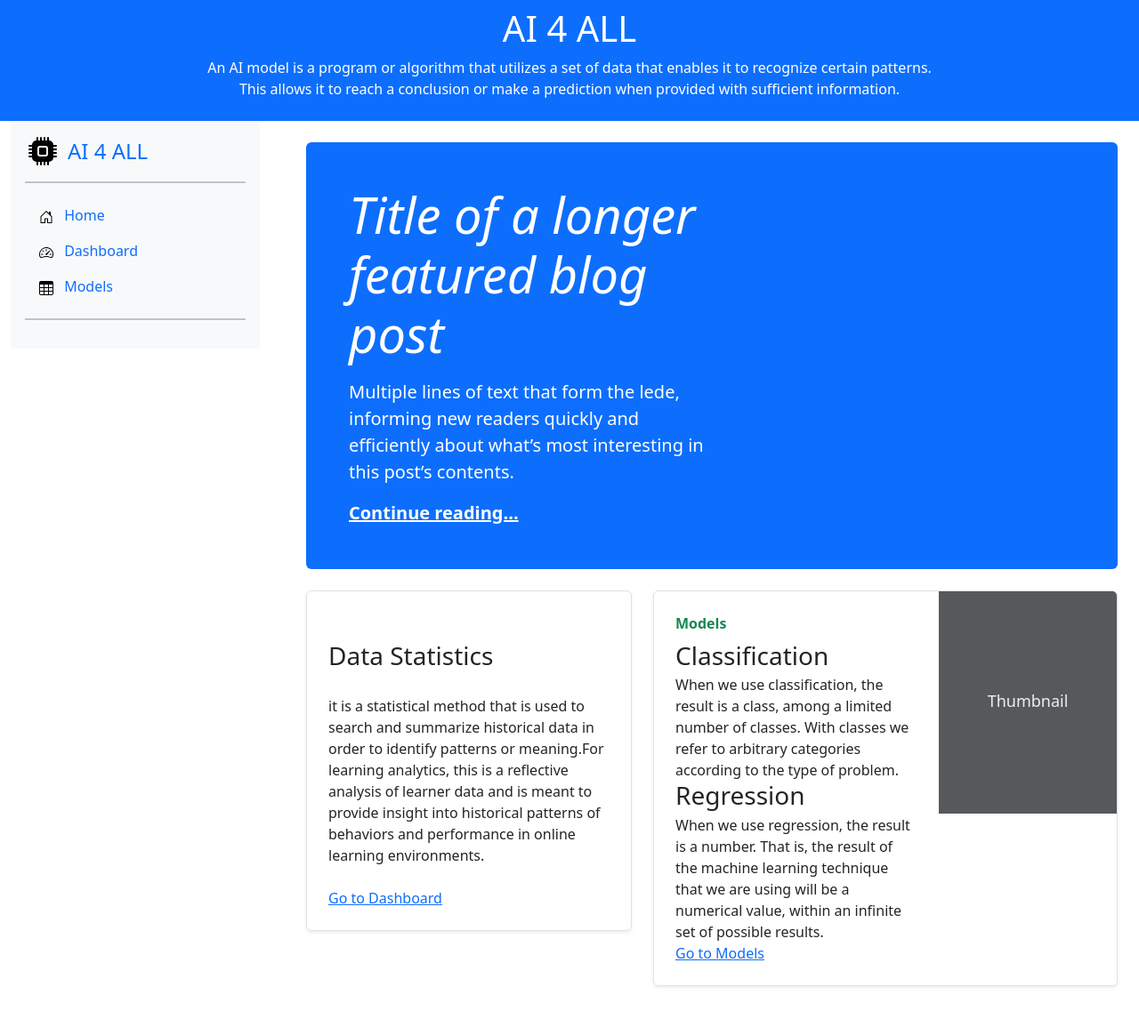
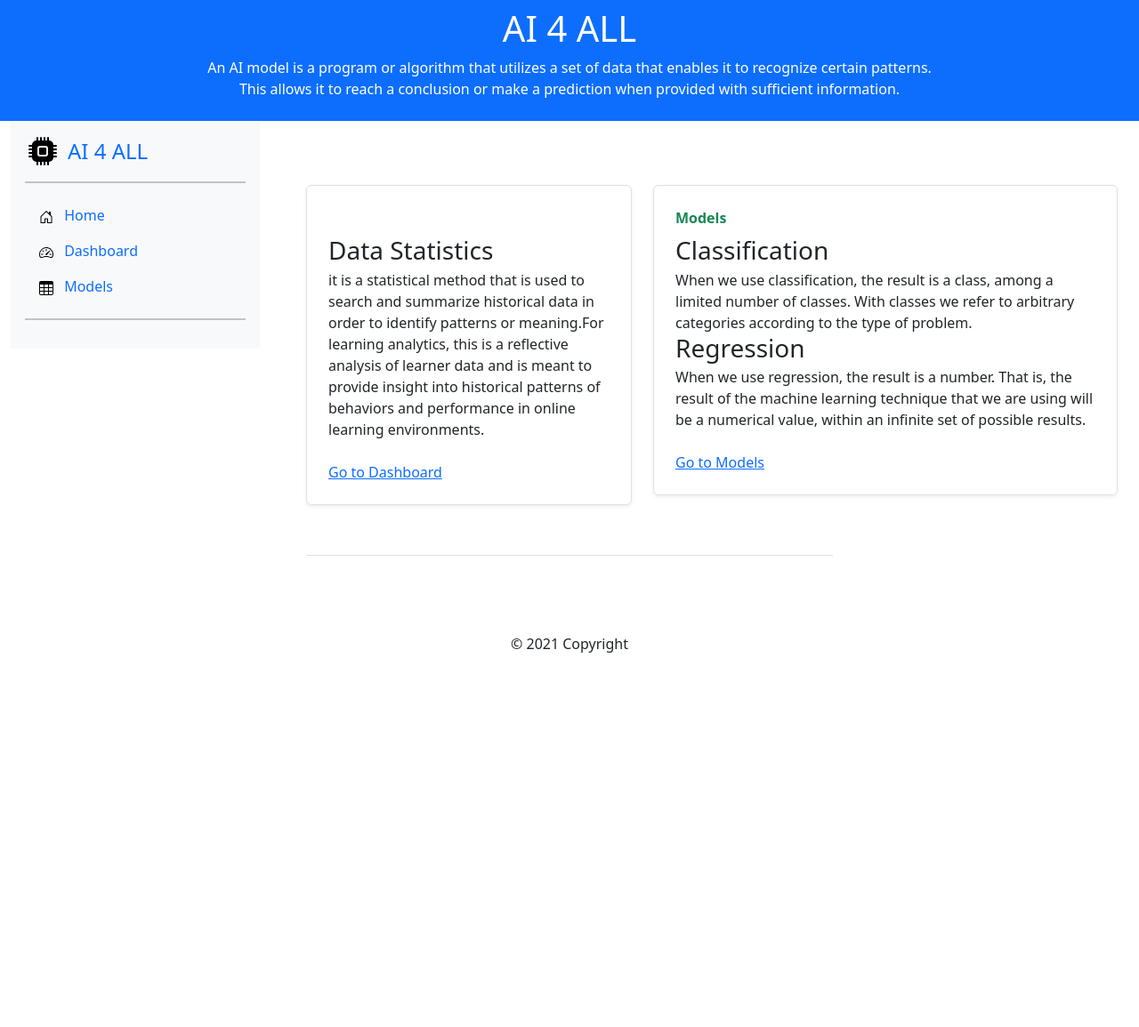
Before and after one commit to juandanovo/AI4all, a Django app: page /base2/ in a window 1280 px wide. Shown: the top 1155 px of the page at 89% size. After the commit the page ends 734 px from the top, so only its background shows below. Run offline with Django 3.2, Linux system fonts and the light colour scheme; some libraries are stand-ins or nearby versions.

Commit message:
update frontend base2

```diff
--- a/AI4all/templates/base2.html
+++ b/AI4all/templates/base2.html
@@ -77,20 +77,21 @@
 </div>
 
 <main class="container">
-  <div class="p-4 p-md-5 mb-4 text-white rounded bg-primary">
+  <br><br>
+  <!-- <div class="p-4 p-md-5 mb-4 text-white rounded bg-primary">
     <div class="col-md-6 px-0">
       <h1 class="display-4 fst-italic">Title of a longer featured blog post</h1>
       <p class="lead my-3">Multiple lines of text that form the lede, informing new readers quickly and efficiently about what’s most interesting in this post’s contents.</p>
       <p class="lead mb-0"><a href="#" class="text-white fw-bold">Continue reading...</a></p>
     </div>
-  </div>
+  </div> -->
 
   <div class="row mb-2">
     <div class="col-md-5">
       <div class="row g-0 border rounded overflow-hidden flex-md-row mb-4 shadow-sm h-md-250 position-relative">
         <div class="col p-4 d-flex flex-column position-static">
           <strong class="d-inline-block mb-2 text-primary"><br></strong>
-          <h3 class="mb-0">Data Statistics</h3><br>
+          <h3 class="mb-0">Data Statistics</h3>
           <div class="mb-1 text-muted"></div>
           <p class="card-text mb-auto">it is a statistical method that is used to search and summarize historical data in order to identify
             patterns or meaning.For learning analytics, this is a reflective analysis of learner data and is meant to provide insight into
@@ -114,26 +115,26 @@
              <h3 class="mb-0">Regression</h3>
              <div class="mb-1 text-muted"></div>
              <p class="mb-auto">When we use regression, the result is a number. That is, the result of the machine learning technique that we
-                are using will be a numerical value, within an infinite set of possible results.</p>
+                are using will be a numerical value, within an infinite set of possible results.</p><br>
           <a href="/home" class="stretched-link">Go to Models</a>
         </div>
         <div class="col-auto d-none d-lg-block">
-          <svg class="bd-placeholder-img" width="200" height="250" xmlns="http://www.w3.org/2000/svg" role="img" aria-label="Placeholder: Thumbnail" preserveAspectRatio="xMidYMid slice" focusable="false"><title>Placeholder</title><rect width="100%" height="100%" fill="#55595c"/><text x="50%" y="50%" fill="#eceeef" dy=".3em">Thumbnail</text></svg>
+          <!-- <svg class="bd-placeholder-img" width="200" height="250" xmlns="http://www.w3.org/2000/svg" role="img" aria-label="Placeholder: Thumbnail" preserveAspectRatio="xMidYMid slice" focusable="false"><title>Placeholder</title><rect width="100%" height="100%" fill="#55595c"/><text x="50%" y="50%" fill="#eceeef" dy=".3em">Thumbnail</text></svg> -->
 
         </div>
       </div>
     </div>
   </div>
 
-  <!-- <div class="row g-5">
+  <div class="row g-5">
     <div class="col-md-8">
       <h3 class="pb-4 mb-4 fst-italic border-bottom">
-        From the Firehose
+
       </h3>
 
-      <article class="blog-post">
-        <h2 class="blog-post-title">Sample blog post</h2>
-        <p class="blog-post-meta">January 1, 2021 by <a href="#">Mark</a></p>
+      <!-- <article class="blog-post">
+        <h2 class="blog-post-title"></h2>
+        <p class="blog-post-meta"> <a href="#"></a></p>
 
         <p>This blog post shows a few different types of content that’s supported and styled with Bootstrap. Basic typography, lists, tables, images, code, and more are all supported as expected.</p>
         <hr>
@@ -183,9 +184,9 @@
         <p>This is some additional paragraph placeholder content. It has been written to fill the available space and show how a longer snippet of text affects the surrounding content. We'll repeat it often to keep the demonstration flowing, so be on the lookout for this exact same string of text.</p>
         <pre><code>Example code block</code></pre>
         <p>This is some additional paragraph placeholder content. It's a slightly shorter version of the other highly repetitive body text used throughout.</p>
-      </article>
+      </article> -->
 
-      <article class="blog-post">
+      <!-- <article class="blog-post">
         <h2 class="blog-post-title">Another blog post</h2>
         <p class="blog-post-meta">December 23, 2020 by <a href="#">Jacob</a></p>
 
@@ -231,9 +232,9 @@
         </table>
 
         <p>This is some additional paragraph placeholder content. It's a slightly shorter version of the other highly repetitive body text used throughout.</p>
-      </article>
+      </article> -->
 
-      <article class="blog-post">
+      <!-- <article class="blog-post">
         <h2 class="blog-post-title">New feature</h2>
         <p class="blog-post-meta">December 14, 2020 by <a href="#">Chris</a></p>
 
@@ -244,24 +245,24 @@
           <li>Third list item to close it out</li>
         </ul>
         <p>This is some additional paragraph placeholder content. It's a slightly shorter version of the other highly repetitive body text used throughout.</p>
-      </article>
+      </article> -->
 
-      <nav class="blog-pagination" aria-label="Pagination">
+      <!-- <nav class="blog-pagination" aria-label="Pagination">
         <a class="btn btn-outline-primary" href="#">Older</a>
         <a class="btn btn-outline-secondary disabled">Newer</a>
-      </nav>
+      </nav> -->
 
     </div>
 
     <div class="col-md-4">
       <div class="position-sticky" style="top: 2rem;">
-        <div class="p-4 mb-3 bg-light rounded">
+        <!-- <div class="p-4 mb-3 bg-light rounded">
           <h4 class="fst-italic">About</h4>
           <p class="mb-0">Customize this section to tell your visitors a little bit about your publication, writers, content, or something else entirely. Totally up to you.</p>
-        </div>
+        </div> -->
 
         <div class="p-4">
-          <h4 class="fst-italic">Archives</h4>
+          <!-- <h4 class="fst-italic">Archives</h4>
           <ol class="list-unstyled mb-0">
             <li><a href="#">March 2021</a></li>
             <li><a href="#">February 2021</a></li>
@@ -275,20 +276,20 @@
             <li><a href="#">June 2020</a></li>
             <li><a href="#">May 2020</a></li>
             <li><a href="#">April 2020</a></li>
-          </ol>
+          </ol> -->
         </div>
 
         <div class="p-4">
-          <h4 class="fst-italic">Elsewhere</h4>
+          <!-- <h4 class="fst-italic">Elsewhere</h4>
           <ol class="list-unstyled">
             <li><a href="#">GitHub</a></li>
             <li><a href="#">Twitter</a></li>
             <li><a href="#">Facebook</a></li>
-          </ol>
+          </ol> -->
         </div>
       </div>
     </div>
-  </div> -->
+  </div>
 
 </main>
 
```
